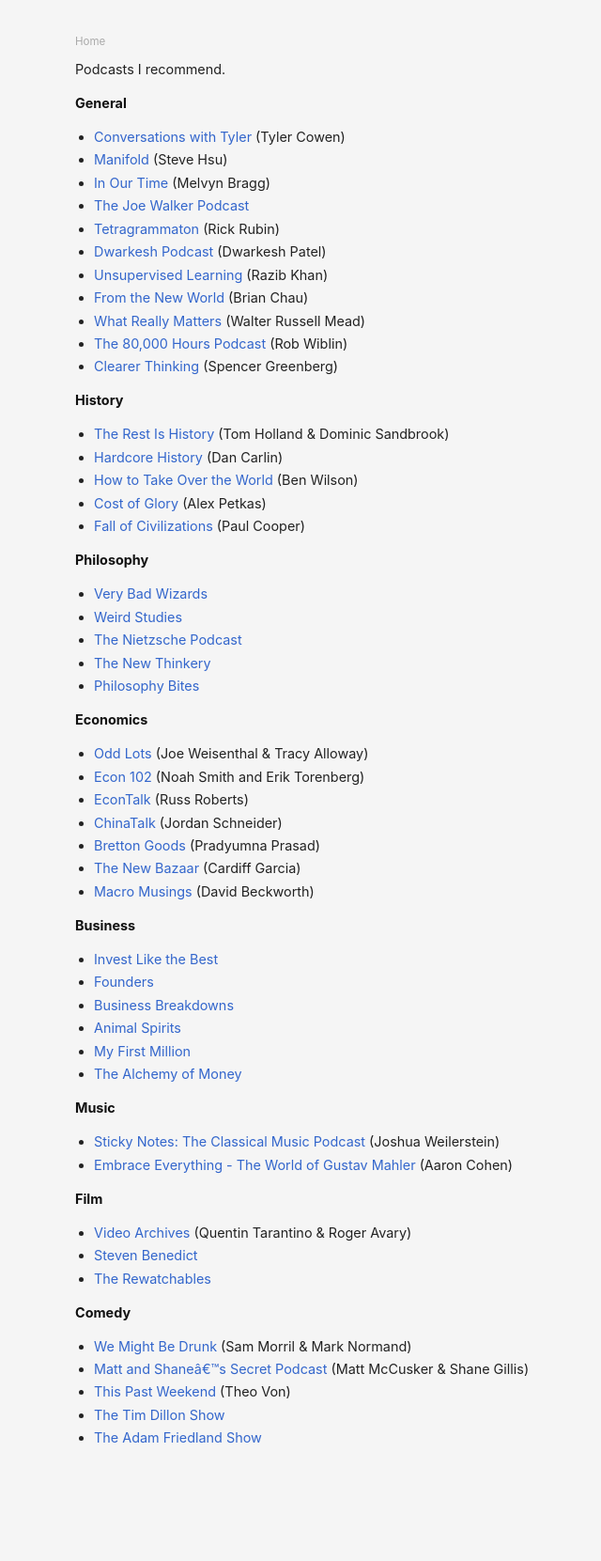
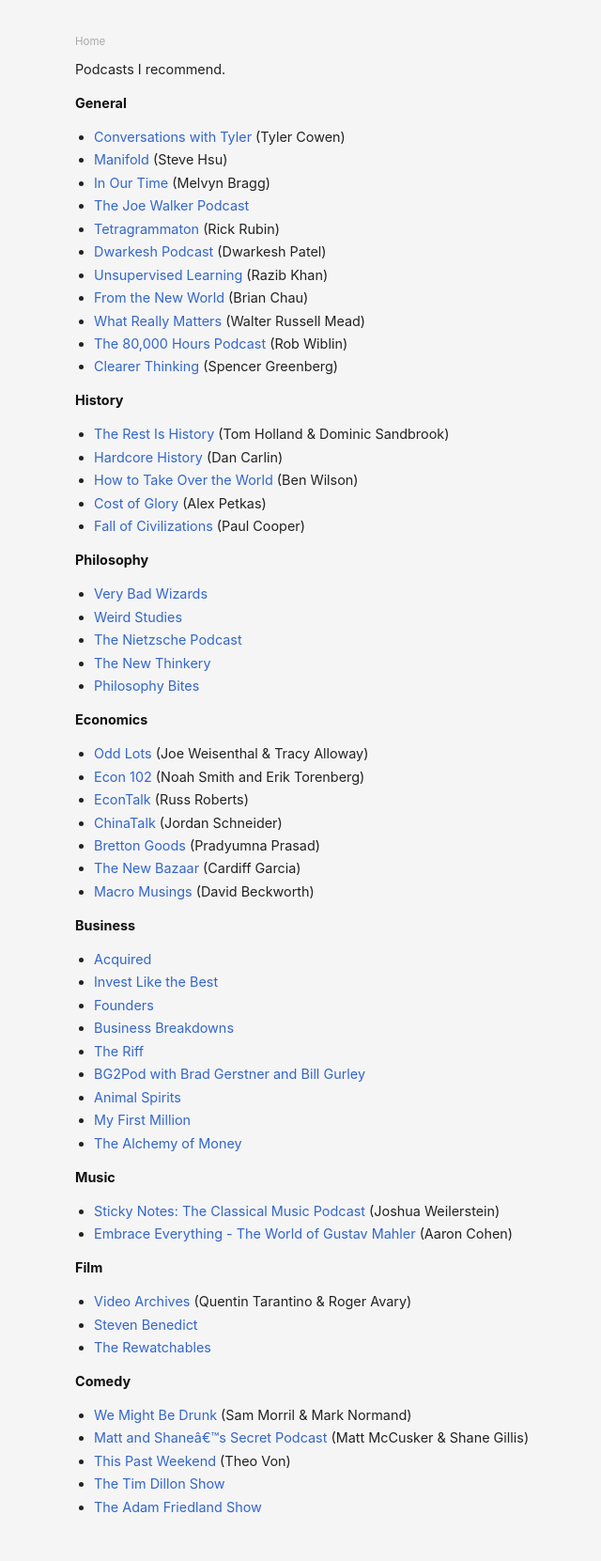
Before and after one commit to danschlz/danschulz.github.io, a Jekyll site: the page built from podcasts.md, in a window 1280 px wide. Shown: the whole page at 94% size, without its empty margins (280-920 px from the left). Built offline with Jekyll 4.4.1, drawn with Linux system fonts in a browser that asks for light colours; before the commit the page ends 1587 px from its top, so only the background shows below that.

Commit message:
Update podcasts.md

```diff
--- a/podcasts.md
+++ b/podcasts.md
@@ -42,9 +42,12 @@ Podcasts I recommend.
 - [Macro Musings](https://macromarketmusings.blogspot.com/) (David Beckworth)
 
 **Business**
+- [Acquired](https://www.acquired.fm/)
 - [Invest Like the Best](https://www.joincolossus.com/episodes?prod-episode-release-desc%5BrefinementList%5D%5BpodcastName%5D%5B0%5D=Invest%20Like%20the%20Best)
 - [Founders](https://www.joincolossus.com/)
 - [Business Breakdowns](https://www.joincolossus.com/)
+- [The Riff](https://www.podpage.com/theriff/)
+- [BG2Pod with Brad Gerstner and Bill Gurley](https://creators.spotify.com/pod/show/bg2pod)
 - [Animal Spirits](https://awealthofcommonsense.com/podcast/)
 - [My First Million](https://www.mfmpod.com/)
 - [The Alchemy of Money](https://podcasters.spotify.com/pod/show/frederik-gieschen)
```
